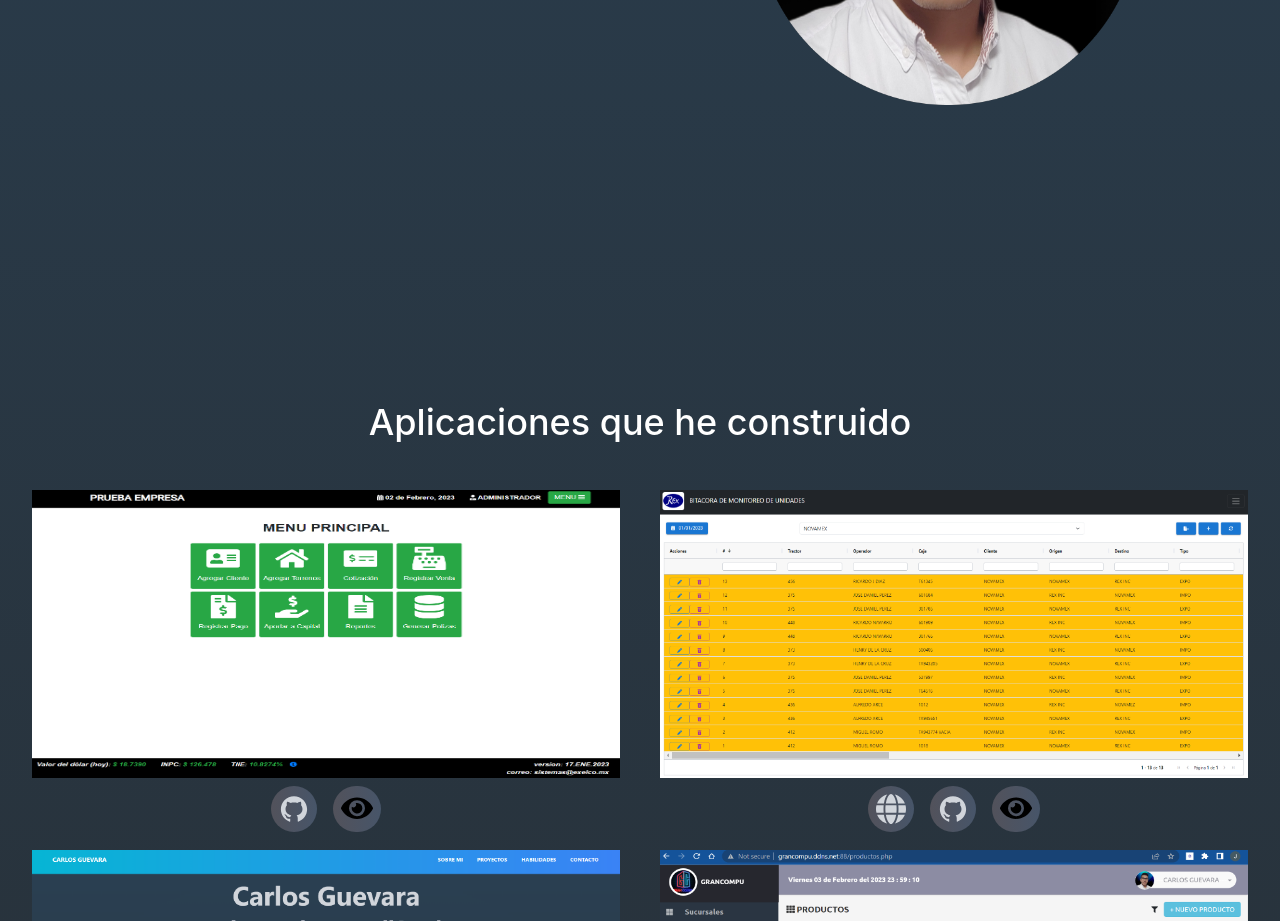
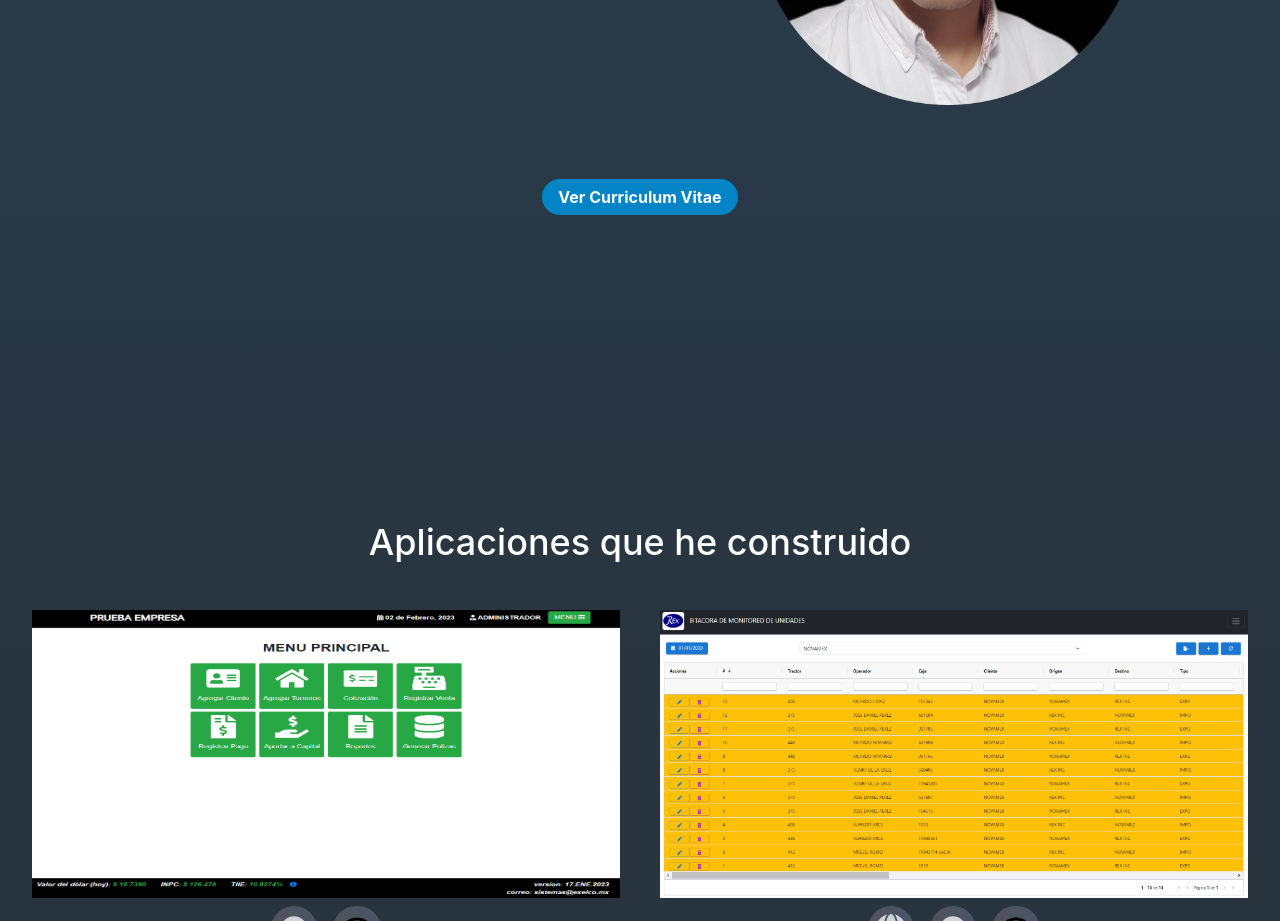
Before and after one commit to jcguv117/react-portafolio, a React (Create React App) app: page / in a window 1280 px wide. Shown: the part 880-1801 px from the top of the page. Built offline with nearby package versions, Linux system fonts and the light colour scheme.

Commit message:
added button cv

```diff
--- a/src/components/About.js
+++ b/src/components/About.js
@@ -22,6 +22,12 @@ export default function About() {
           </picture>
         </div>
       </div>
+      <div className="m-4 pt-[4rem]">
+        <a href="https://drive.google.com/file/d/1GK_qo1f77W8ZbBhR-8ISmmujeK2d12tS/view?usp=share_link" target="_blank" rel="noreferrer"
+           className="bg-sky-600 hover:bg-cyan-700 text-white font-bold py-2 px-4 rounded-full cursor-pointer">
+          Ver Curriculum Vitae
+        </a>
+      </div>
       <hr className="py-5 px-3 w-full opacity-0"></hr>
 
       <blockquote className=" block container mx-auto px-2 w-full absolute z-[100]">
```
